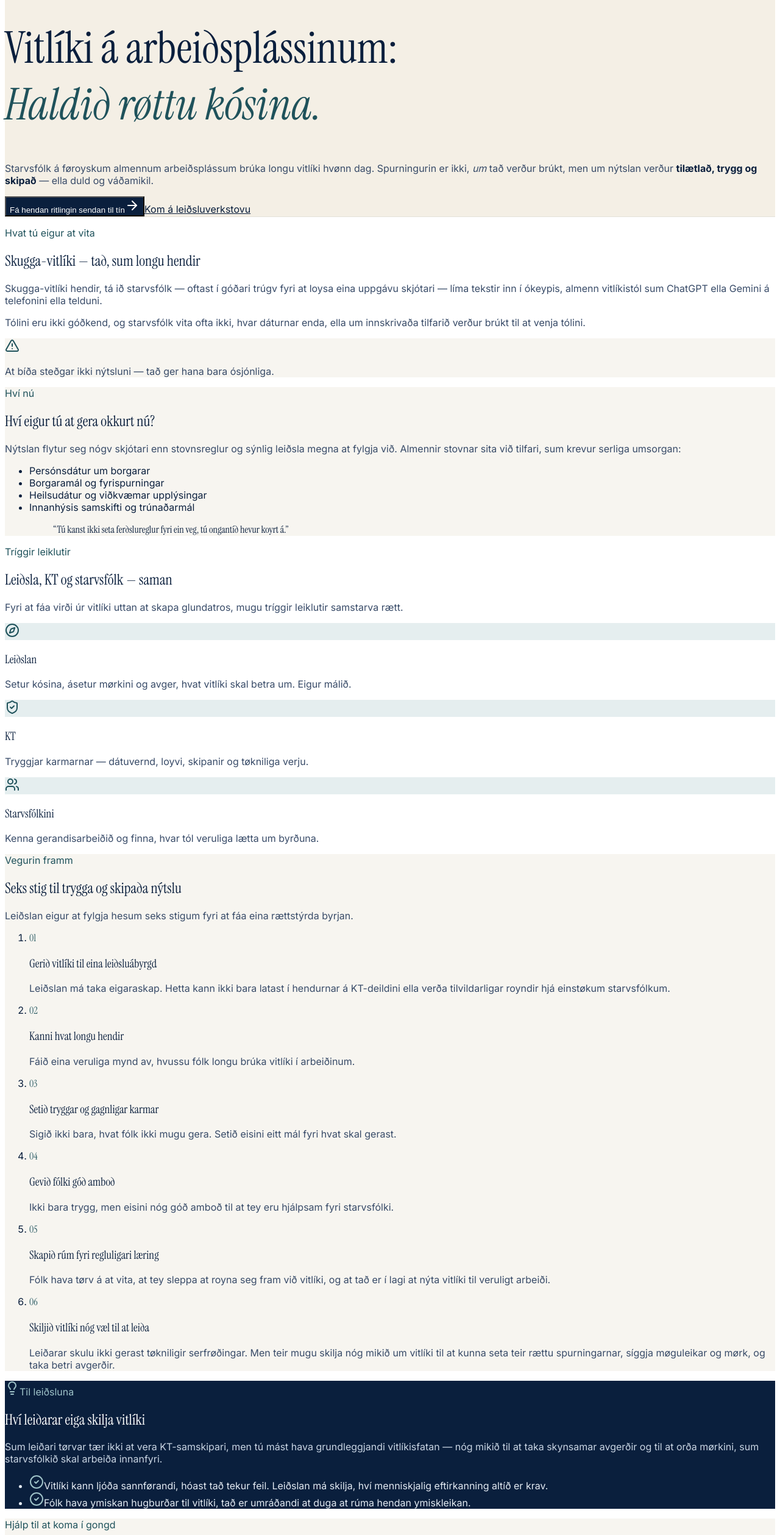
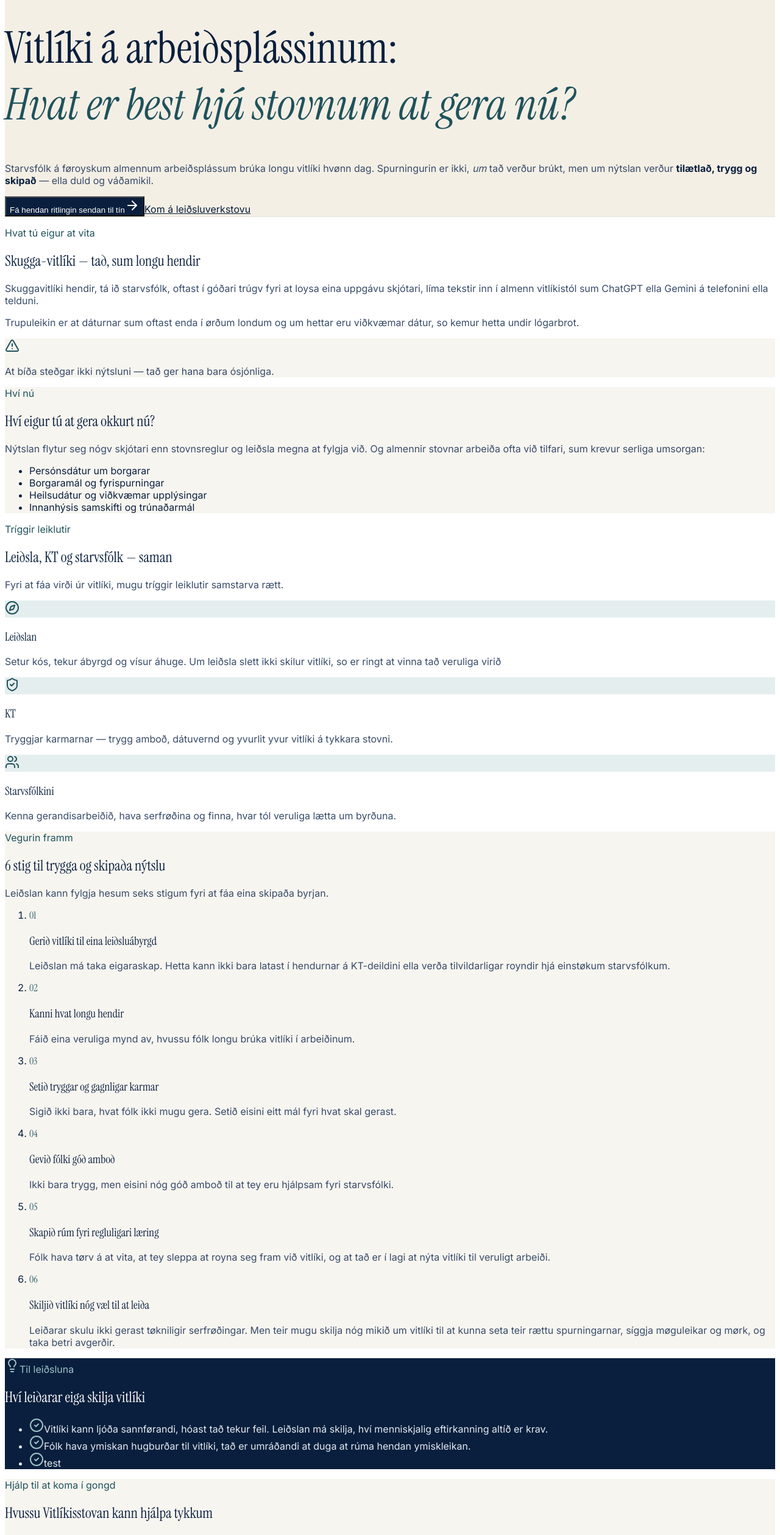
Before and after one commit to gitGunnl/vitlikisstovan-fo, a React (Vite) app in the folder client/: page /landsnet in a window 1280 px wide. Shown: the part 60-2578 px from the top of the page at 61% size. Built offline with nearby package versions, Linux system fonts and the light colour scheme.

Commit message:
Saved your changes before starting work
Replit-Commit-Author: Agent
Replit-Commit-Session-Id: a60bdec6-9f83-42ba-84a6-9ffb7d5c916f
Replit-Commit-Checkpoint-Type: full_checkpoint
Replit-Commit-Event-Id: 896875ff-a8c9-4c35-a661-69d156398bba

```diff
--- a/client/src/pages/landsnet.tsx
+++ b/client/src/pages/landsnet.tsx
@@ -529,7 +529,7 @@ export default function Landsnet() {
             style={{ color: c.accent }}
           >
             <Compass className="h-4 w-4" />
-            <span>Vitlíkisstovan · Ritlingur fyri almennar stovnar</span>
+            <span>Vitlíkisstovan · Ritlingur: 6 stig til betri vitlíkisnýtslu</span>
           </div>
           <h1
             className="mt-7 leading-[1.05] tracking-tight"
@@ -544,7 +544,7 @@ export default function Landsnet() {
             Vitlíki á arbeiðsplássinum:
             <br />
             <span style={{ fontStyle: "italic", color: c.accent }}>
-              Haldið røttu kósina.
+              Hvat er best hjá stovnum at gera nú?
             </span>
           </h1>
           <p
@@ -605,13 +605,13 @@ export default function Landsnet() {
         <Eyebrow>Hvat tú eigur at vita</Eyebrow>
         <H2>Skugga-vitlíki — tað, sum longu hendir</H2>
         <Lead>
-          Skugga-vitlíki hendir, tá ið starvsfólk — oftast í góðari trúgv fyri
-          at loysa eina uppgávu skjótari — líma tekstir inn í ókeypis, almenn
+          Skuggavitlíki hendir, tá ið starvsfólk, oftast í góðari trúgv fyri
+          at loysa eina uppgávu skjótari, líma tekstir inn í almenn
           vitlíkistól sum ChatGPT ella Gemini á telefonini ella telduni.
         </Lead>
         <Lead>
-          Tólini eru ikki góðkend, og starvsfólk vita ofta ikki, hvar dáturnar
-          enda, ella um innskrivaða tilfarið verður brúkt til at venja tólini.
+          Trupuleikin er at dáturnar sum oftast
+          enda í ørðum londum og um hettar eru viðkvæmar dátur, so kemur hetta undir lógarbrot.
         </Lead>
 
         <div
@@ -641,8 +641,8 @@ export default function Landsnet() {
         <Eyebrow>Hví nú</Eyebrow>
         <H2>Hví eigur tú at gera okkurt nú?</H2>
         <Lead>
-          Nýtslan flytur seg nógv skjótari enn stovnsreglur og sýnlig leiðsla
-          megna at fylgja við. Almennir stovnar sita við tilfari, sum krevur
+          Nýtslan flytur seg nógv skjótari enn stovnsreglur og leiðsla
+          megna at fylgja við. Og almennir stovnar arbeiða ofta við tilfari, sum krevur
           serliga umsorgan:
         </Lead>
 
@@ -667,21 +667,6 @@ export default function Landsnet() {
             </li>
           ))}
         </ul>
-
-        <figure className="mt-12">
-          <blockquote
-            className="border-l-4 pl-6 sm:pl-8 italic text-2xl sm:text-3xl leading-snug"
-            style={{
-              borderLeftColor: c.accent,
-              color: c.ink,
-              fontFamily: serif,
-              fontWeight: 400,
-            }}
-          >
-            “Tú kanst ikki seta ferðslureglur fyri ein veg, tú ongantíð hevur
-            koyrt á.”
-          </blockquote>
-        </figure>
       </Section>
 
       {/* =============================================================== */}
@@ -691,7 +676,7 @@ export default function Landsnet() {
         <Eyebrow>Tríggir leiklutir</Eyebrow>
         <H2>Leiðsla, KT og starvsfólk — saman</H2>
         <Lead>
-          Fyri at fáa virði úr vitlíki uttan at skapa glundatros, mugu tríggir
+          Fyri at fáa virði úr vitlíki, mugu tríggir
           leiklutir samstarva rætt.
         </Lead>
 
@@ -700,17 +685,17 @@ export default function Landsnet() {
             {
               icon: Compass,
               role: "Leiðslan",
-              body: "Setur kósina, ásetur mørkini og avger, hvat vitlíki skal betra um. Eigur málið.",
+              body: "Setur kós, tekur ábyrgd og vísur áhuge. Um leiðsla slett ikki skilur vitlíki, so er ringt at vinna tað veruliga virið",
             },
             {
               icon: ShieldCheck,
               role: "KT",
-              body: "Tryggjar karmarnar — dátuvernd, loyvi, skipanir og tøkniliga verju.",
+              body: "Tryggjar karmarnar — trygg amboð, dátuvernd og yvurlit yvur vitlíki á tykkara stovni.",
             },
             {
               icon: Users,
               role: "Starvsfólkini",
-              body: "Kenna gerandisarbeiðið og finna, hvar tól veruliga lætta um byrðuna.",
+              body: "Kenna gerandisarbeiðið, hava serfrøðina og finna, hvar tól veruliga lætta um byrðuna.",
             },
           ].map(({ icon: Icon, role, body }) => (
             <div
@@ -750,10 +735,10 @@ export default function Landsnet() {
       {/* =============================================================== */}
       <Section bg={c.bgMuted}>
         <Eyebrow>Vegurin framm</Eyebrow>
-        <H2>Seks stig til trygga og skipaða nýtslu</H2>
+        <H2>6 stig til trygga og skipaða nýtslu</H2>
         <Lead>
-          Leiðslan eigur at fylgja hesum seks stigum fyri at fáa eina
-          rættstýrda byrjan.
+          Leiðslan kann fylgja hesum seks stigum fyri at fáa eina
+          skipaða byrjan.
         </Lead>
 
         <ol className="mt-10 space-y-3">
@@ -838,20 +823,12 @@ export default function Landsnet() {
         >
           Hví leiðarar eiga skilja vitlíki
         </h2>
-        <p
-          className="mt-5 text-lg leading-relaxed"
-          style={{ color: "#C9D5E3" }}
-        >
-          Sum leiðari tørvar tær ikki at vera KT-samskipari, men tú mást hava
-          grundleggjandi vitlíkisfatan — nóg mikið til at taka skynsamar
-          avgerðir og til at orða mørkini, sum starvsfólkið skal arbeiða
-          innanfyri.
-        </p>
 
         <ul className="mt-7 space-y-3.5">
           {[
             "Vitlíki kann ljóða sannførandi, hóast tað tekur feil. Leiðslan má skilja, hví menniskjalig eftirkanning altíð er krav.",
             "Fólk hava ymiskan hugburðar til vitlíki, tað er umráðandi at duga at rúma hendan ymiskleikan.",
+      "test",
           ].map((t, i) => (
             <li
               key={i}
@@ -875,8 +852,8 @@ export default function Landsnet() {
         <Eyebrow>Hjálp til at koma í gongd</Eyebrow>
         <H2>Hvussu Vitlíkisstovan kann hjálpa tykkum</H2>
         <Lead>
-          Vit hjálpa føroyskum almennum stovnum við praktiskari og tryggari
-          innføring av vitlíki — uttan óneyðugt fløkjasemi.
+          Vit hjálpa føroyskar stovnum við praktiskari og tryggari
+          nýtslu av vitlíki — uttan óneyðugar fløkjutar forkláringar.
         </Lead>
 
         <div className="mt-10 grid gap-5 sm:grid-cols-3 items-stretch">
@@ -970,7 +947,7 @@ export default function Landsnet() {
                   data-testid="footer-cta-ritlingur"
                   data-analytics-event="pdf_only_clicked"
                 >
-                  Fá hendan ritlingin sendan til tín<ArrowRight className="ml-2 h-4 w-4" />
+                  Fá hendan ritlingin sendan til tín teldupost<ArrowRight className="ml-2 h-4 w-4" />
                 </Button>
               }
             />
```
